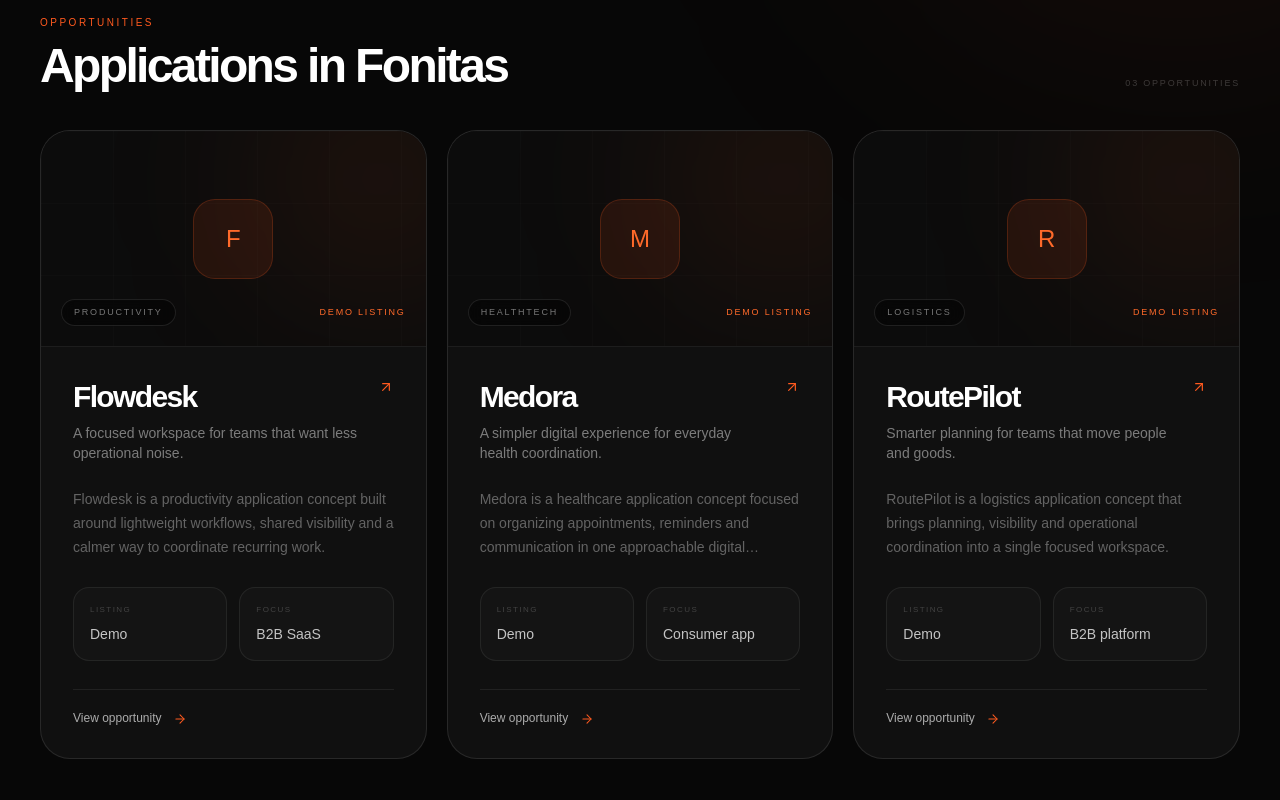
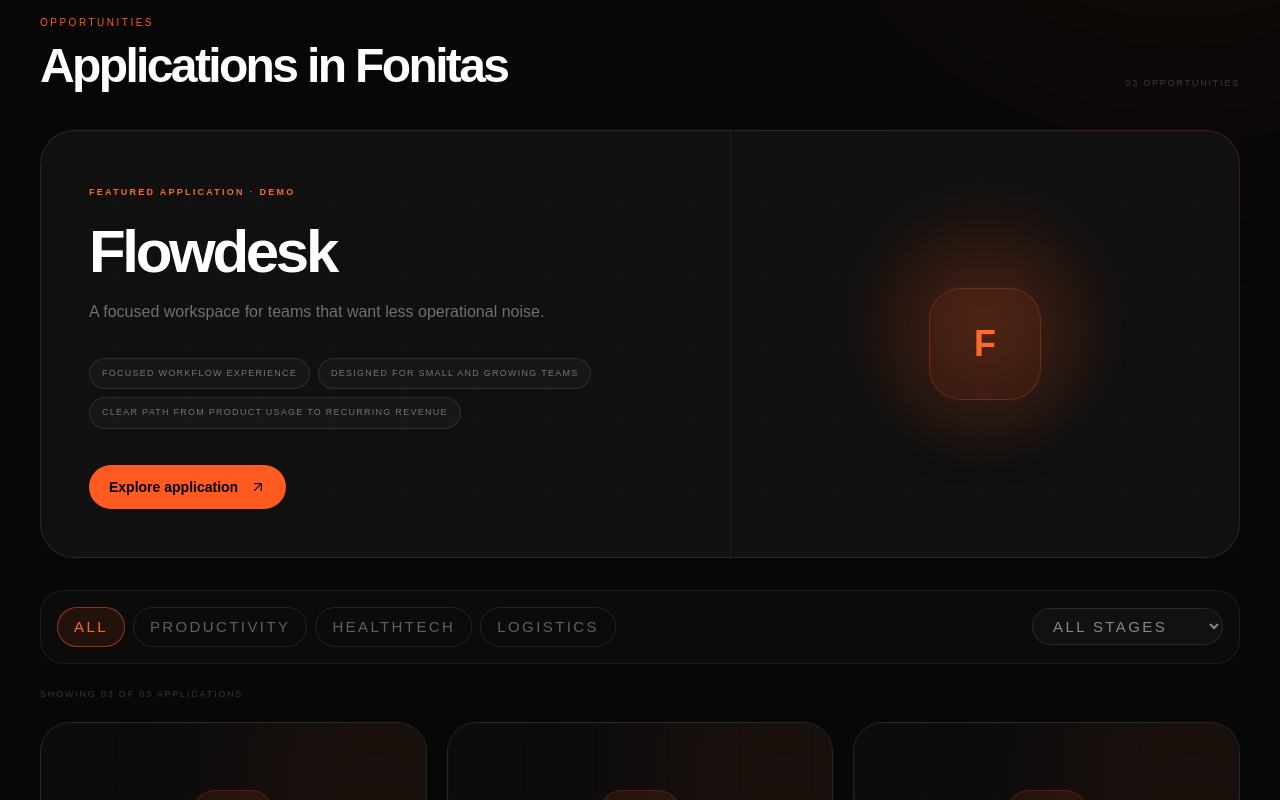
Before and after one commit to mohamad-es/Fonitas-website, a Next.js app: page /investors in a window 1280 px wide. Shown: the part 600-1400 px from the top of the page. Built offline with nearby package versions, Linux system fonts and the light colour scheme.

Commit message:
feat: enhance static investor discovery experience

```diff
--- a/components/investors/investors-page.tsx
+++ b/components/investors/investors-page.tsx
@@ -57,8 +57,29 @@ function OpportunityCard({ opportunity }: { opportunity: (typeof investmentOppor
   );
 }
 
+"use client";
+
+import { useMemo, useState } from "react";
+
 export function InvestorsPage() {
   const hasOpportunities = investmentOpportunities.length > 0;
+  const [category, setCategory] = useState("All");
+  const [stage, setStage] = useState("All");
+
+  const categories = ["All", ...new Set(investmentOpportunities.map((item) => item.category))];
+  const stages = ["All", ...new Set(investmentOpportunities.map((item) => item.stage))];
+
+  const filteredOpportunities = useMemo(
+    () =>
+      investmentOpportunities.filter(
+        (item) =>
+          (category === "All" || item.category === category) &&
+          (stage === "All" || item.stage === stage),
+      ),
+    [category, stage],
+  );
+
+  const featuredOpportunity = investmentOpportunities[0];
 
   return (
     <main className="min-h-screen overflow-hidden bg-[#070707] text-white">
@@ -98,11 +119,64 @@ export function InvestorsPage() {
         </div>
 
         {hasOpportunities ? (
-          <div className="grid gap-5 md:grid-cols-2 xl:grid-cols-3">
-            {investmentOpportunities.map((opportunity) => (
-              <OpportunityCard key={opportunity.slug} opportunity={opportunity} />
-            ))}
-          </div>
+          <>
+            {featuredOpportunity && (
+              <Link
+                href={`/investors/${featuredOpportunity.slug}`}
+                className="group relative mb-8 grid overflow-hidden rounded-[34px] border border-[#ff5a1f]/20 bg-[#101010] lg:grid-cols-[1.15fr_.85fr]"
+              >
+                <div className="absolute inset-0 grid-bg opacity-15" />
+                <div className="relative p-7 sm:p-10 lg:p-12">
+                  <span className="text-[9px] font-semibold uppercase tracking-[0.25em] text-[#ff6a2a]">Featured application · Demo</span>
+                  <h3 className="font-display mt-5 text-4xl font-semibold sm:text-6xl">{featuredOpportunity.name}</h3>
+                  <p className="mt-4 max-w-xl text-base leading-7 text-white/40">{featuredOpportunity.tagline}</p>
+                  <div className="mt-8 flex flex-wrap gap-2">
+                    {featuredOpportunity.highlights.slice(0, 3).map((item) => (
+                      <span key={item} className="rounded-full border border-white/10 bg-white/[0.03] px-3 py-2 text-[9px] uppercase tracking-[0.14em] text-white/40">{item}</span>
+                    ))}
+                  </div>
+                  <span className="mt-9 inline-flex items-center rounded-full bg-[#ff5a1f] px-5 py-3 text-sm font-semibold text-black">
+                    Explore application <ArrowUpRight className="ml-3 h-4 w-4" strokeWidth={1.8} />
+                  </span>
+                </div>
+                <div className="relative min-h-[280px] overflow-hidden border-t border-white/[0.07] lg:border-l lg:border-t-0">
+                  <div className="absolute inset-0 bg-[radial-gradient(circle_at_50%_45%,rgba(255,90,31,.18),transparent_42%)]" />
+                  <div className="absolute left-1/2 top-1/2 flex h-28 w-28 -translate-x-1/2 -translate-y-1/2 items-center justify-center rounded-[32px] border border-[#ff5a1f]/25 bg-[#ff5a1f]/10 text-4xl font-semibold text-[#ff6a2a] shadow-[0_0_100px_rgba(255,90,31,.15)]">
+                    {featuredOpportunity.name.slice(0, 1)}
+                  </div>
+                </div>
+              </Link>
+            )}
+
+            <div className="mb-6 flex flex-col gap-4 rounded-[24px] border border-white/[0.07] bg-white/[0.02] p-4 sm:flex-row sm:items-center sm:justify-between">
+              <div className="flex flex-wrap gap-2">
+                {categories.map((item) => (
+                  <button key={item} type="button" onClick={() => setCategory(item)} className={`rounded-full border px-4 py-2 text-[9px] uppercase tracking-[0.16em] transition ${
+                    category === item ? "border-[#ff5a1f]/50 bg-[#ff5a1f]/10 text-[#ff6a2a]" : "border-white/10 text-white/35 hover:text-white/70"
+                  }`}>{item}</button>
+                ))}
+              </div>
+              <select value={stage} onChange={(event) => setStage(event.target.value)} className="rounded-full border border-white/10 bg-[#111] px-4 py-2 text-[10px] uppercase tracking-[0.16em] text-white/50 outline-none">
+                {stages.map((item) => <option key={item} value={item}>{item === "All" ? "All stages" : item}</option>)}
+              </select>
+            </div>
+
+            <div className="mb-5 text-[9px] uppercase tracking-[0.2em] text-white/20">
+              Showing {filteredOpportunities.length.toString().padStart(2, "0")} of {investmentOpportunities.length.toString().padStart(2, "0")} applications
+            </div>
+
+            {filteredOpportunities.length > 0 ? (
+              <div className="grid gap-5 md:grid-cols-2 xl:grid-cols-3">
+                {filteredOpportunities.map((opportunity) => (
+                  <OpportunityCard key={opportunity.slug} opportunity={opportunity} />
+                ))}
+              </div>
+            ) : (
+              <div className="rounded-[28px] border border-white/[0.07] bg-white/[0.02] px-6 py-16 text-center text-sm text-white/35">
+                No applications match these filters.
+              </div>
+            )}
+          </>
         ) : (
           <div className="relative overflow-hidden rounded-[34px] border border-white/10 bg-[#101010] px-7 py-20 text-center sm:px-12 sm:py-28">
             <div className="absolute inset-0 grid-bg opacity-15" />
@@ -123,6 +197,13 @@ export function InvestorsPage() {
       </section>
 
       <section className="border-y border-white/[0.08] bg-[#0b0b0b]">
+        <div className="mx-auto max-w-[1400px] px-6 py-20 lg:px-10 lg:py-24">
+          <div className="max-w-3xl">
+            <p className="text-[10px] uppercase tracking-[0.25em] text-[#ff5a1f]">What you get</p>
+            <h2 className="font-display mt-4 text-4xl font-semibold leading-[.95] sm:text-6xl">A clearer first look at the product and the opportunity.</h2>
+            <p className="mt-5 max-w-2xl text-sm leading-7 text-white/35">Each public listing is designed to give investors a concise starting point: what the product is, who it serves, what makes it interesting and what information is currently available.</p>
+          </div>
+        </div>
         <div className="mx-auto grid max-w-[1400px] gap-10 px-6 py-20 lg:grid-cols-[.8fr_1.2fr] lg:px-10 lg:py-28">
           <div>
             <p className="text-[10px] uppercase tracking-[0.25em] text-[#ff5a1f]">Simple by design</p>
```
